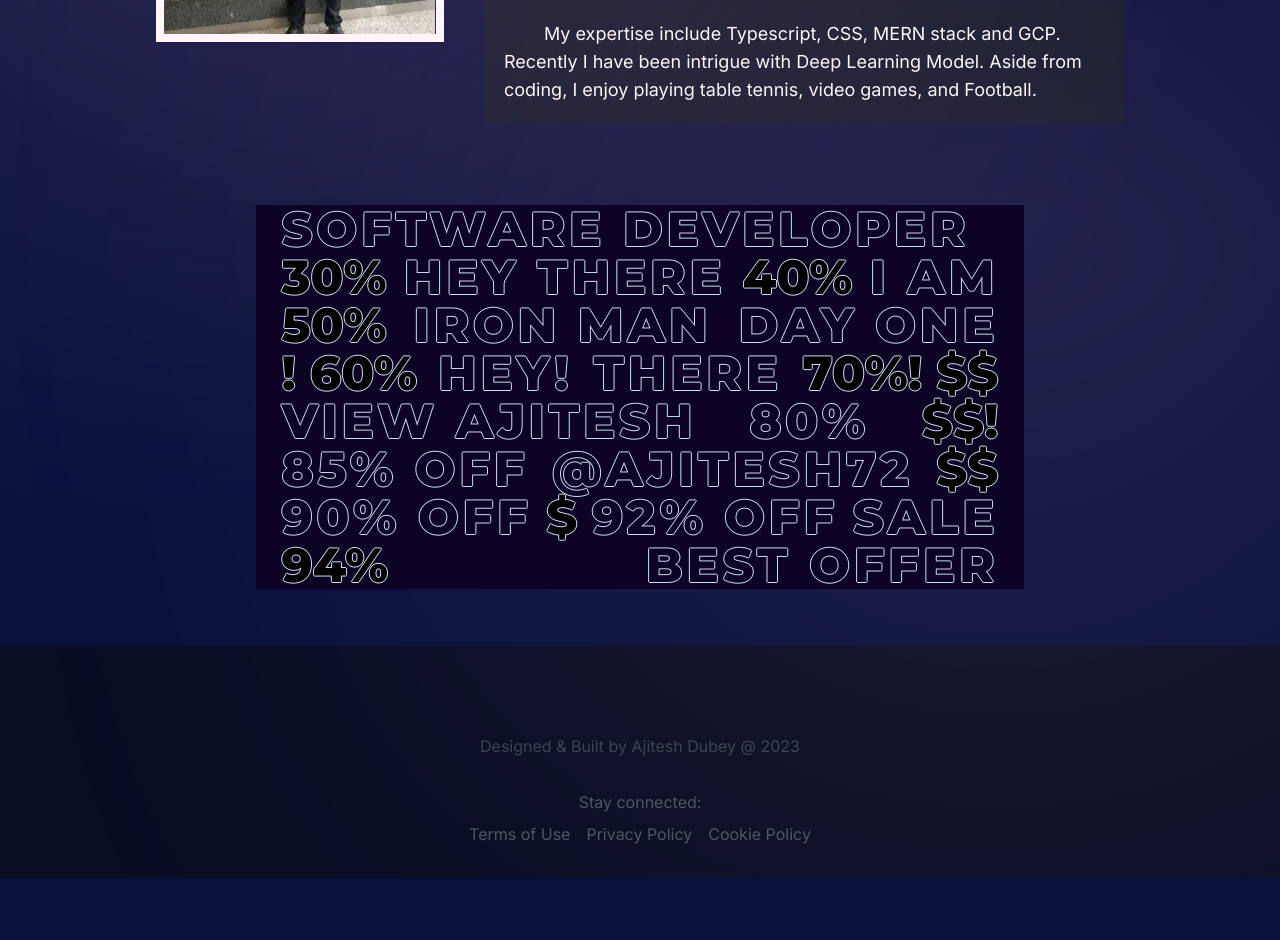
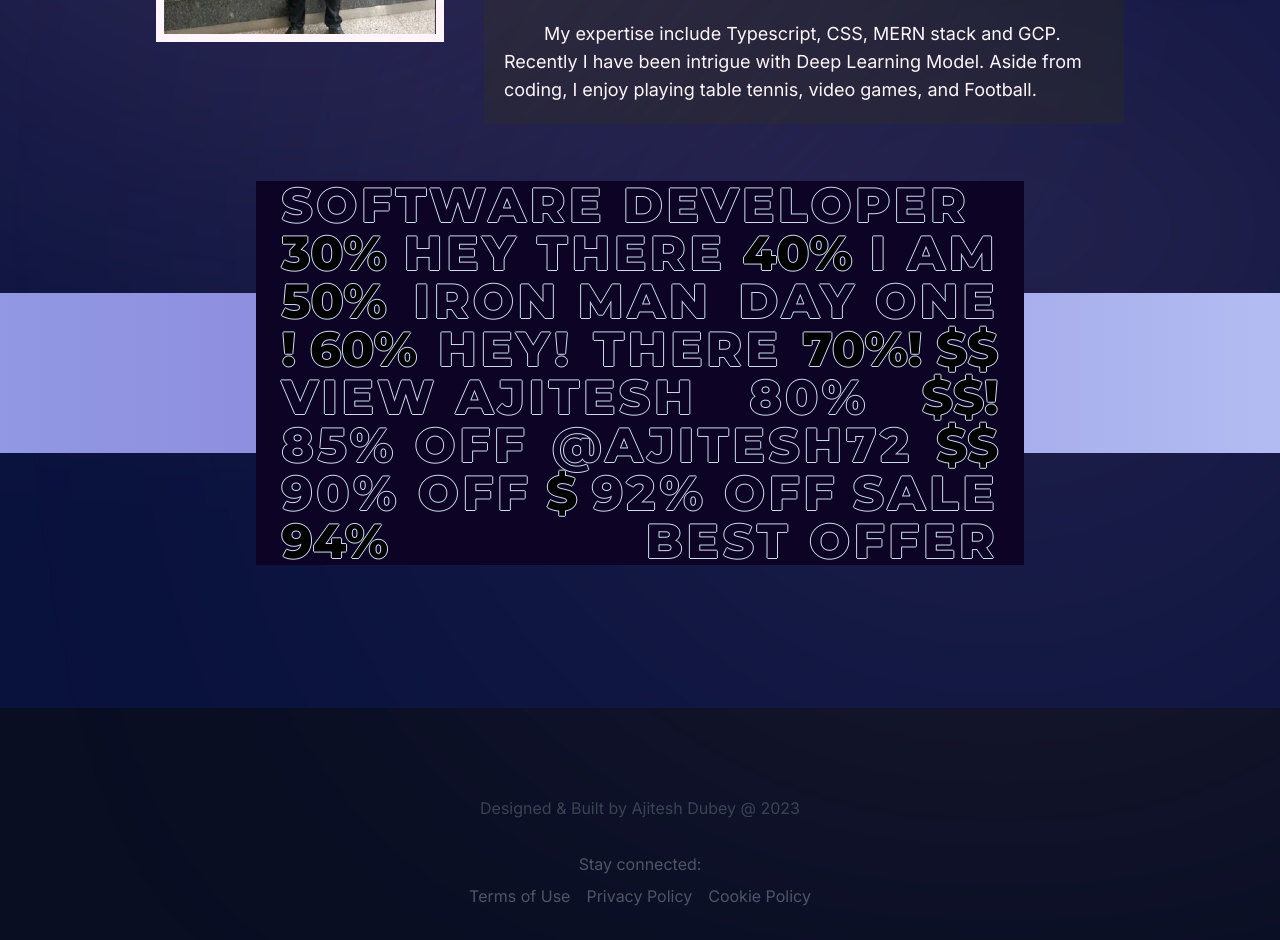
Before and after one commit to Ajitesh72/portfolio_v3, a Next.js app in the folder client/: page / in a window 1280 px wide. Shown: the part 1320-2260 px from the top of the page. Before the commit the page ends 2198 px from the top, so only its background shows below. Built offline with nearby package versions, Linux system fonts and the light colour scheme.

Commit message:
web dev component done

```diff
--- a/client/src/app/globals.css
+++ b/client/src/app/globals.css
@@ -34,3 +34,29 @@ body{
 .animate-custom-bounce {
   animation: custom-bounce 1s ease-in-out infinite;
 }
+
+
+.web-bgd {
+  background: linear-gradient(90deg, rgb(150, 161, 231) 0%, rgb(140, 140, 221) 34%, rgb(193, 206, 250) 100%);
+  background-size: 150% 70%;
+  animation: gradient 4s linear infinite; /* Adjust animation duration */
+  height: 20vh;
+}
+
+@keyframes gradient {
+  0% {
+    background-position: 0% 50%;
+  }
+  25% {
+    background-position: 25% 50%;
+  }
+  50% {
+    background-position: 50% 50%;
+  }
+  75% {
+    background-position: 75% 50%;
+  }
+  100% {
+    background-position: 100% 50%;
+  }
+}
--- a/client/src/app/page.tsx
+++ b/client/src/app/page.tsx
@@ -1,6 +1,6 @@
 import Landing from "./landing"
 import About from "./pages/aboutme"
-import WebDev from "@/components/webdev"
+// import WebDev from "@/app/pages/webdev"
 import Footer from "./pages/footer"
 export default function Home() {
   return (
@@ -15,6 +15,7 @@ export default function Home() {
       {/* <Footer/> */}
       {/* </div> */}
 
+
     </main>
   )
 }
--- a/client/src/app/pages/aboutme.tsx
+++ b/client/src/app/pages/aboutme.tsx
@@ -25,13 +25,14 @@ function About() {
           />
         </div>
         <div className="mx-5 md:mx-0">
-
-        <div className="text-end text-4xl md:text-7xl pb-5 sm:pb-10">ABOUT ME</div>
+          <div className="text-end text-4xl md:text-7xl pb-5 sm:pb-10">
+            ABOUT ME
+          </div>
           <div className="w-72 2xs:w-80 xs:w-96 sm:w-[80vh] px-5 py-5 bg-[#0F172A] sm:text-lg">
             <span className="text-6xl">W</span>
             <span>
-            hat's up? I’m Ajitesh, a student specializing in Computer Science &
-            Engineering at Mumbai University, who is currently looking for a
+              hat's up? I’m Ajitesh, a student specializing in Computer Science
+              & Engineering at Mumbai University, who is currently looking for a
               role as SDE Intern.
             </span>
             <br />
@@ -55,11 +56,11 @@ function About() {
           </div>
         </div>
       </div>
-      <div id="webdev">
-        <br/>
-        <br/>
-      <WebDev/>
-      </div>
+
+      {/* web dev-about me */}
+      <br />
+        <WebDev />
+        <Footer/>
     </div>
   );
 }
--- a/client/src/components/webdev.tsx
+++ b/client/src/components/webdev.tsx
@@ -1,17 +1,23 @@
-"use client"
-import React,{useState} from "react";
+"use client";
+import React, { useState } from "react";
 import { motion } from "framer-motion";
 import Link from "next/link";
-import "../app/styles/webdev.css"
+import "../app/styles/webdev.css";
 import Footer from "@/app/pages/footer";
 
 function WebDev() {
-  const[show,setShow]=useState(false)
+  const [show, setShow] = useState(false);
   return (
-    <main>
+    <main className="h-[70vh] relative">
       <div className="w-0 h-[40vh]  sm:w-[70vh] sm:h-[20vh] bg-pink-300 absolute right-0 bottom-20vh] rounded-full blur-[300px]" />
-    <div className="container py-5">
-    <a className="box box--4 h-[55vh] sm:h-auto " onMouseEnter={() => setShow(true)}
+
+      <div className="container pt-5 ">
+        <div className="web-bgd w-full h-[20vh] absolute">
+          {/* this is the bg to main div */}
+        </div>
+        <a
+          className="box box--4 h-[55vh] sm:h-auto "
+          onMouseEnter={() => setShow(true)}
           onMouseLeave={() => setShow(false)}
         >
           <div className="box__content my-5">
@@ -26,33 +32,39 @@ function WebDev() {
             <span>am</span>
             50%
             <span>IRON MAN</span>
-            <span>Day One</span>!
-            60%
+            <span>Day One</span>! 60%
             <span>Hey!</span>
             <span>There</span>
             70%! $$
-            {show && <span className="hidden sm:flex box__title box__title--top text-center w-full pl-10 ">View Ajitesh </span>}
-            {!show && <span className="box__title box__title--top ">View Ajitesh</span>}
+            {show && (
+              <span className="hidden sm:flex box__title box__title--top text-center w-full pl-10 ">
+                View Ajitesh{" "}
+              </span>
+            )}
+            {!show && (
+              <span className="box__title box__title--top ">View Ajitesh</span>
+            )}
             {/* <span className="box__title box__title--top flex sm:hidden">view</span> */}
             <span>80%</span>$$!
             <span>85% off</span>
-            {!show &&<span className="box__title ">@Ajitesh72</span>}$
-            {show &&<span className="box__title text-center w-full mb-20 sm:pl-20 sm:mb-0">@Ajitesh72</span>}$
-            <span>90% off</span>$
-            <span>92% OFF</span>
+            {!show && <span className="box__title ">@Ajitesh72</span>}$
+            {show && (
+              <span className="box__title text-center w-full mb-20 sm:pl-20 sm:mb-0">
+                @Ajitesh72
+              </span>
+            )}
+            $<span>90% off</span>$<span>92% OFF</span>
             <span>SALE</span>
             94%
             <span>BEST OFFER</span>
-            <span>the full</span>$
-            95%!
+            <span>the full</span>$ 95%!
             <span>Limited time</span>
             97%<span>off sale</span>
             <span>special OFFER</span>
           </div>
         </a>
       </div>
-<br/>
-<Footer/>
+
     </main>
   );
 }
```
Lines whose indentation alone changed are shown as unchanged.
